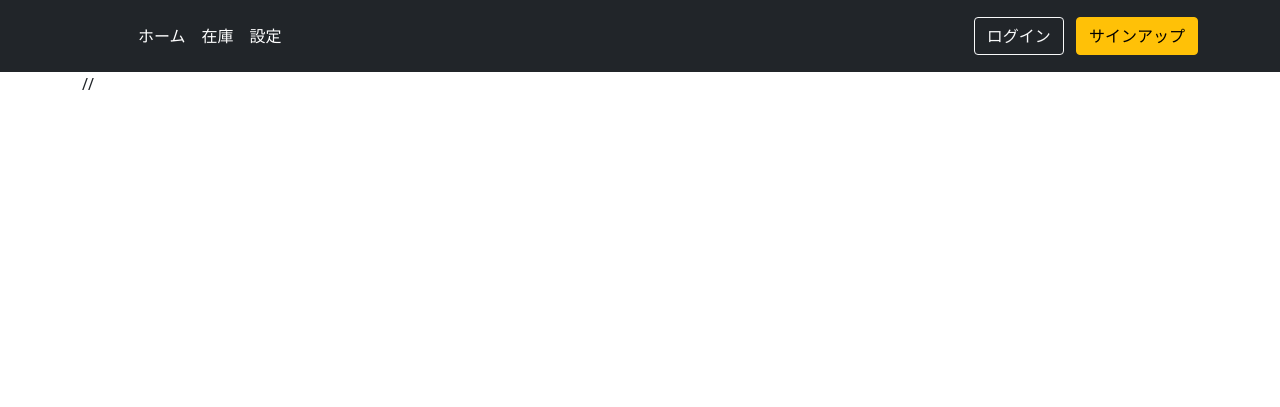
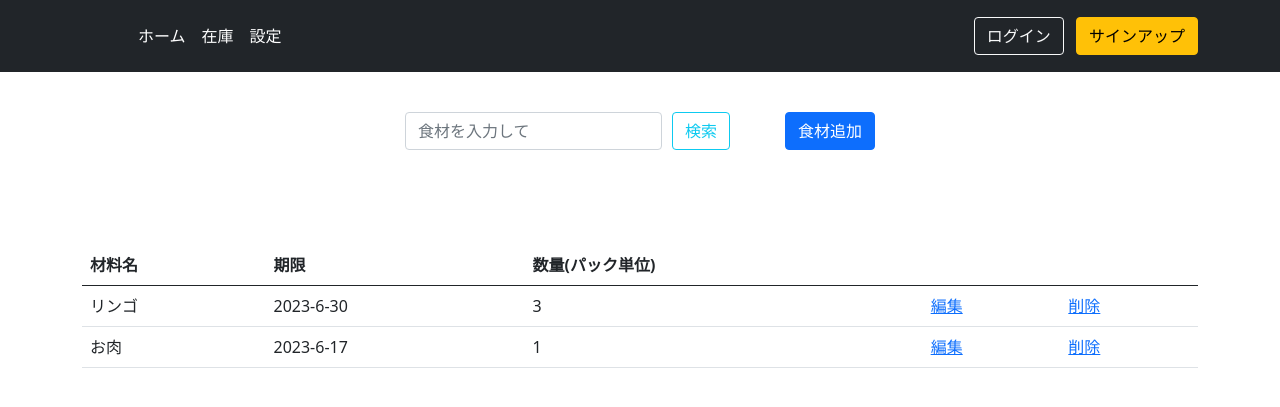
Before and after one commit to kodainn/inventorymanage_, a PHP site: page /inventoryPage.php in a window 1280 px wide. Shown: the top 407 px of the page. Run offline with PHP 8.4, Linux system fonts and the light colour scheme.

Commit message:
在庫ページ(仮)完成

```diff
--- a/css/style.css
+++ b/css/style.css
@@ -41,10 +41,27 @@
   	padding:0;
 }
 
-.form-signin{
+.form-signin {
 	margin: 70px 300px 300px;
 }
 
-.form-signup{
+.form-signup {
 	margin: 70px 300px 300px;
 }
+
+.inventory-processing {
+	margin: 35px auto 90px auto;
+
+}
+
+.search-box {
+	margin: 5px;
+}
+
+.search-button {
+	margin: 5px;
+}
+
+.create-button {
+	margin: 5px 5px 5px 50px;
+}
--- a/inventoryPage.php
+++ b/inventoryPage.php
@@ -4,16 +4,56 @@
     <meta charset="UTF-8">
     <meta name="viewport" content="width=device-width, initial-scale=1.0">
     <title>在庫</title>
+    <link rel="stylesheet" href="css/reset.css">
+    <link rel="stylesheet" href="css/style.css">
     <link href="https://cdn.jsdelivr.net/npm/bootstrap@5.0.2/dist/css/bootstrap.min.css" rel="stylesheet" integrity="sha384-EVSTQN3/azprG1Anm3QDgpJLIm9Nao0Yz1ztcQTwFspd3yD65VohhpuuCOmLASjC" crossorigin="anonymous">
 </head>
 <body>
     <?php require_once __DIR__.'/header.php'; ?>
     <div class="container">
-        <div class="inventory-edit">
-            //
+        <div class="inventory-processing d-flex justify-content-center">
+            <div class="inventory-search">
+                <form class="d-flex" action="<?php echo $_SERVER['PHP_SELF']; ?>">
+                    <div class="search-box">
+                        <input class="form-control" type="text" placeholder="食材を入力して" aria-label="Search">
+                    </div>
+                    <div class="search-button">
+                        <button type="submit" class="btn btn-outline-info">検索</button>
+                    </div>
+                </form>
+            </div>
+            <div class="create-button">
+                <a href="#"><button class="btn btn-primary">食材追加</button></a>
+            </div>
         </div>
         <div class="inventory-list">
-
+        <table class="table table-hover">
+            <thead>
+                <tr>
+                    <th scope="col">材料名</th>
+                    <th scope="col">期限</th>
+                    <th scope="col">数量(パック単位)</th>
+                    <th scope="col"></th>
+                    <th scope="col"></th>
+                </tr>
+            </thead>
+            <tbody>
+                <tr>
+                    <td>リンゴ</td>
+                    <td>2023-6-30</td>
+                    <td>3</td>
+                    <td><a href="#">編集</a></td>
+                    <td><a href="#">削除</a></td>
+                </tr>
+                <tr>
+                    <td>お肉</td>
+                    <td>2023-6-17</td>
+                    <td>1</td>
+                    <td><a href="#">編集</a></td>
+                    <td><a href="#">削除</a></td>
+                </tr>
+            </tbody>
+            </table>
         </div>
     </div>
 </body>
```
Also changed, not shown: inventoryCreatePage.php (added).
